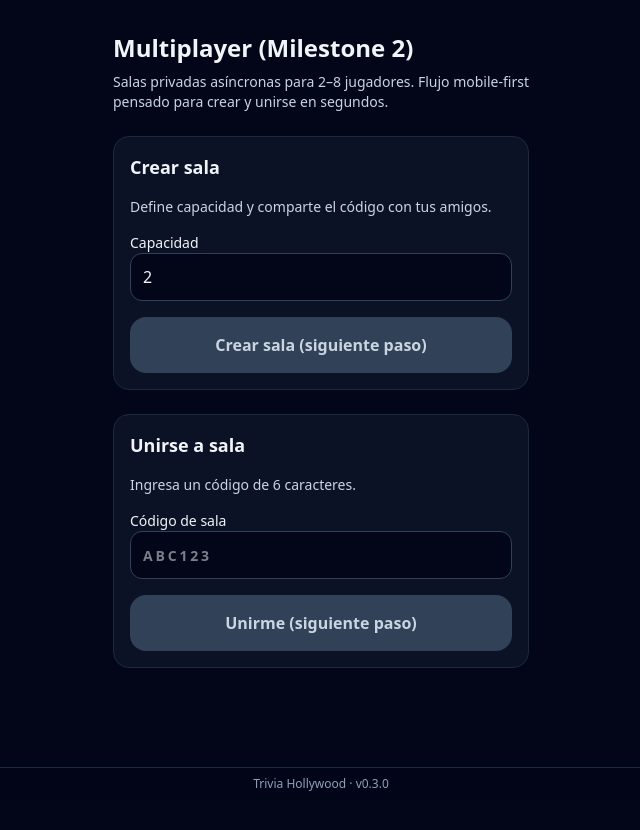
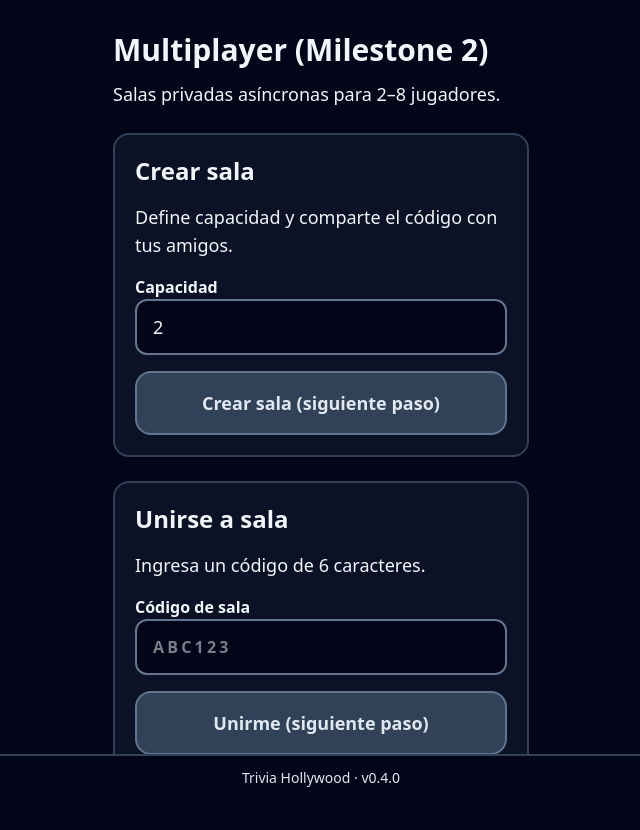
Before and after one commit to felipeaurelio13/trivia-hollywood, a Next.js app: page /multiplayer in a window 1280 px wide. Shown: the top 830 px of the page, without its empty margins (319-959 px from the left). Before the commit the page ends 800 px from the top, so only its background shows below. Built offline with nearby package versions, Linux system fonts and the light colour scheme.

Commit message:
feat(ui): improve 70+ accessibility styling across app

```diff
--- a/app/globals.css
+++ b/app/globals.css
@@ -6,9 +6,28 @@
 
 body {
   @apply bg-slate-950 text-slate-100 antialiased;
+  font-size: 18px;
+  line-height: 1.5;
 }
 
 button:focus-visible,
 a:focus-visible {
-  @apply outline-2 outline-offset-2 outline-cyan-400;
+  @apply outline-4 outline-offset-4 outline-cyan-300;
 }
+
+button,
+a,
+input {
+  min-height: 3.5rem;
+}
+
+@media (prefers-reduced-motion: reduce) {
+  *,
+  *::before,
+  *::after {
+    animation-duration: 0.01ms !important;
+    animation-iteration-count: 1 !important;
+    transition-duration: 0.01ms !important;
+    scroll-behavior: auto !important;
+  }
+}
--- a/app/layout.tsx
+++ b/app/layout.tsx
@@ -11,8 +11,19 @@ export default function RootLayout({ children }: { children: React.ReactNode })
   return (
     <html lang="es">
       <body>
-        <main className="mx-auto flex min-h-dvh w-full max-w-md flex-col px-4 pb-20 pt-4">{children}</main>
-        <footer className="fixed inset-x-0 bottom-0 border-t border-slate-800 bg-slate-950/95 px-4 py-2 text-center text-xs text-slate-400 backdrop-blur">
+        <a
+          href="#contenido-principal"
+          className="sr-only focus:not-sr-only focus:fixed focus:left-4 focus:top-4 focus:z-50 focus:rounded-xl focus:bg-cyan-200 focus:px-4 focus:py-2 focus:text-base focus:font-semibold focus:text-slate-950"
+        >
+          Saltar al contenido principal
+        </a>
+        <main
+          id="contenido-principal"
+          className="mx-auto flex min-h-dvh w-full max-w-md flex-col px-4 pb-24 pt-4"
+        >
+          {children}
+        </main>
+        <footer className="fixed inset-x-0 bottom-0 border-t-2 border-slate-700 bg-slate-950 px-4 py-3 text-center text-sm text-slate-200">
           Trivia Hollywood · {APP_VERSION}
         </footer>
       </body>
--- a/app/multiplayer/page.tsx
+++ b/app/multiplayer/page.tsx
@@ -7,58 +7,57 @@ import {
 export default function MultiplayerPage() {
   return (
     <section className="space-y-6 pt-4">
-      <header className="space-y-2">
-        <h1 className="text-2xl font-bold">Multiplayer (Milestone 2)</h1>
-        <p className="text-sm text-slate-300">
-          Salas privadas asíncronas para {ROOM_MIN_PLAYERS}–{ROOM_MAX_PLAYERS} jugadores. Flujo mobile-first
-          pensado para crear y unirse en segundos.
+      <header className="space-y-3">
+        <h1 className="text-3xl font-bold">Multiplayer (Milestone 2)</h1>
+        <p className="text-lg leading-relaxed text-slate-100">
+          Salas privadas asíncronas para {ROOM_MIN_PLAYERS}–{ROOM_MAX_PLAYERS} jugadores.
         </p>
       </header>
 
-      <div className="space-y-4 rounded-2xl border border-slate-800 bg-slate-900/70 p-4">
-        <h2 className="text-lg font-semibold">Crear sala</h2>
-        <p className="text-sm text-slate-300">Define capacidad y comparte el código con tus amigos.</p>
+      <div className="space-y-4 rounded-2xl border-2 border-slate-700 bg-slate-900/70 p-5">
+        <h2 className="text-2xl font-semibold">Crear sala</h2>
+        <p className="text-lg text-slate-100">Define capacidad y comparte el código con tus amigos.</p>
 
-        <label className="block space-y-2 text-sm" htmlFor="capacity">
-          <span className="font-medium text-slate-100">Capacidad</span>
+        <label className="block space-y-2 text-base" htmlFor="capacity">
+          <span className="font-semibold text-slate-100">Capacidad</span>
           <input
             id="capacity"
             type="number"
             min={ROOM_MIN_PLAYERS}
             max={ROOM_MAX_PLAYERS}
             defaultValue={2}
-            className="h-12 w-full rounded-xl border border-slate-700 bg-slate-950 px-3 text-base text-slate-100 focus-visible:outline-none focus-visible:ring-2 focus-visible:ring-cyan-400"
+            className="h-14 w-full rounded-xl border-2 border-slate-500 bg-slate-950 px-4 text-lg text-slate-100 focus-visible:outline-none focus-visible:ring-4 focus-visible:ring-cyan-300"
           />
         </label>
 
         <button
           type="button"
           disabled
-          className="h-14 w-full rounded-2xl bg-slate-700 text-base font-semibold text-slate-300"
+          className="h-16 w-full rounded-2xl border-2 border-slate-500 bg-slate-700 text-lg font-semibold text-slate-200"
         >
           Crear sala (siguiente paso)
         </button>
       </div>
 
-      <div className="space-y-4 rounded-2xl border border-slate-800 bg-slate-900/70 p-4">
-        <h2 className="text-lg font-semibold">Unirse a sala</h2>
-        <p className="text-sm text-slate-300">Ingresa un código de {ROOM_CODE_LENGTH} caracteres.</p>
+      <div className="space-y-4 rounded-2xl border-2 border-slate-700 bg-slate-900/70 p-5">
+        <h2 className="text-2xl font-semibold">Unirse a sala</h2>
+        <p className="text-lg text-slate-100">Ingresa un código de {ROOM_CODE_LENGTH} caracteres.</p>
 
-        <label className="block space-y-2 text-sm" htmlFor="room-code">
-          <span className="font-medium text-slate-100">Código de sala</span>
+        <label className="block space-y-2 text-base" htmlFor="room-code">
+          <span className="font-semibold text-slate-100">Código de sala</span>
           <input
             id="room-code"
             type="text"
             maxLength={ROOM_CODE_LENGTH}
             placeholder="ABC123"
-            className="h-12 w-full rounded-xl border border-slate-700 bg-slate-950 px-3 font-semibold uppercase tracking-[0.2em] text-slate-100 focus-visible:outline-none focus-visible:ring-2 focus-visible:ring-cyan-400"
+            className="h-14 w-full rounded-xl border-2 border-slate-500 bg-slate-950 px-4 font-semibold uppercase tracking-[0.2em] text-slate-100 focus-visible:outline-none focus-visible:ring-4 focus-visible:ring-cyan-300"
           />
         </label>
 
         <button
           type="button"
           disabled
-          className="h-14 w-full rounded-2xl bg-slate-700 text-base font-semibold text-slate-300"
+          className="h-16 w-full rounded-2xl border-2 border-slate-500 bg-slate-700 text-lg font-semibold text-slate-200"
         >
           Unirme (siguiente paso)
         </button>
--- a/app/settings/page.tsx
+++ b/app/settings/page.tsx
@@ -1,11 +1,12 @@
 export default function SettingsPage() {
   return (
-    <section className="space-y-4 pt-6">
-      <h1 className="text-2xl font-bold">Ajustes</h1>
-      <div className="space-y-2 rounded-2xl border border-slate-800 p-4 text-sm">
+    <section className="space-y-5 pt-6">
+      <h1 className="text-3xl font-bold">Ajustes de lectura y accesibilidad</h1>
+      <div className="space-y-3 rounded-2xl border-2 border-slate-700 p-5 text-lg leading-relaxed">
         <p>Idioma: Español</p>
         <p>Sonido/hápticos web: Activado</p>
-        <p>Alto contraste: Disponible en próximos ajustes persistentes.</p>
+        <p>Contraste alto y botones grandes: Activado por defecto.</p>
+        <p>Animaciones reducidas: Respetamos tu preferencia del dispositivo.</p>
       </div>
     </section>
   );
--- a/app/solo/page.tsx
+++ b/app/solo/page.tsx
@@ -17,16 +17,16 @@ export default function SoloStartPage() {
   };
 
   return (
-    <section className="flex min-h-[calc(100dvh-7rem)] flex-col justify-center gap-5">
-      <h1 className="text-2xl font-bold">Modo Solo</h1>
-      <p className="text-sm text-slate-300">
+    <section className="flex min-h-[calc(100dvh-8rem)] flex-col justify-center gap-6">
+      <h1 className="text-3xl font-bold">Modo Solo</h1>
+      <p className="text-lg leading-relaxed text-slate-100">
         Vas a responder 10 preguntas sobre largometrajes estadounidenses nominados al Oscar.
       </p>
       <button
         type="button"
         onClick={startGame}
         disabled={loading}
-        className="h-14 rounded-2xl bg-cyan-500 text-base font-semibold text-slate-950 disabled:opacity-50"
+        className="h-16 rounded-2xl border-2 border-cyan-300 bg-cyan-200 px-4 text-lg font-bold text-slate-950 shadow-sm transition hover:bg-cyan-100 disabled:opacity-60"
       >
         {loading ? 'Preparando partida...' : 'Comenzar partida'}
       </button>
--- a/app/solo/results/page.tsx
+++ b/app/solo/results/page.tsx
@@ -16,9 +16,9 @@ export default function SoloResultsPage() {
 
   if (!result) {
     return (
-      <section className="space-y-4 pt-6">
-        <p>No hay partida reciente.</p>
-        <Link href="/solo" className="text-cyan-300 underline">
+      <section className="space-y-5 pt-6">
+        <p className="text-lg">No hay partida reciente.</p>
+        <Link href="/solo" className="text-lg font-semibold text-cyan-200 underline">
           Empezar una nueva
         </Link>
       </section>
@@ -26,17 +26,17 @@ export default function SoloResultsPage() {
   }
 
   return (
-    <section className="flex min-h-[calc(100dvh-7rem)] flex-col justify-center gap-4">
-      <h1 className="text-2xl font-bold">Resultados</h1>
-      <div className="space-y-2 rounded-2xl border border-slate-800 p-4">
-        <p className="text-sm text-slate-300">Puntaje total</p>
-        <p className="text-4xl font-bold text-cyan-300">{result.score}</p>
-        <p className="text-sm">Aciertos: {result.correctAnswers}/10</p>
-        <p className="text-sm">Tiempo total: {formatSeconds(result.elapsedMs)}</p>
+    <section className="flex min-h-[calc(100dvh-8rem)] flex-col justify-center gap-5">
+      <h1 className="text-3xl font-bold">Resultados</h1>
+      <div className="space-y-3 rounded-2xl border-2 border-slate-700 p-5">
+        <p className="text-base text-slate-200">Puntaje total</p>
+        <p className="text-5xl font-bold text-cyan-200">{result.score}</p>
+        <p className="text-lg">Aciertos: {result.correctAnswers}/10</p>
+        <p className="text-lg">Tiempo total: {formatSeconds(result.elapsedMs)}</p>
       </div>
       <Link
         href="/solo"
-        className="flex h-12 items-center justify-center rounded-2xl bg-cyan-500 font-semibold text-slate-950"
+        className="flex h-16 items-center justify-center rounded-2xl border-2 border-cyan-300 bg-cyan-200 px-4 text-lg font-bold text-slate-950 shadow-sm transition hover:bg-cyan-100"
       >
         Jugar otra vez
       </Link>
--- a/components/PrimaryButton.tsx
+++ b/components/PrimaryButton.tsx
@@ -11,7 +11,7 @@ export function PrimaryButton({ href, children, ariaLabel }: PrimaryButtonProps)
     <Link
       href={href}
       aria-label={ariaLabel}
-      className="flex h-14 items-center justify-center rounded-2xl bg-cyan-500 text-base font-semibold text-slate-950 transition active:scale-[0.99]"
+      className="flex h-16 items-center justify-center rounded-2xl border-2 border-cyan-300 bg-cyan-200 px-4 text-lg font-bold text-slate-950 shadow-sm transition hover:bg-cyan-100 active:scale-[0.99]"
     >
       {children}
     </Link>
--- a/lib/version.ts
+++ b/lib/version.ts
@@ -1 +1 @@
-export const APP_VERSION = 'v0.3.0';
+export const APP_VERSION = 'v0.4.0';
```
Also changed, not shown: app/page.tsx (+11 -9 lines), app/solo/play/page.tsx (+14 -14 lines), 2 other files (tests, documents, lock files or other folders).
